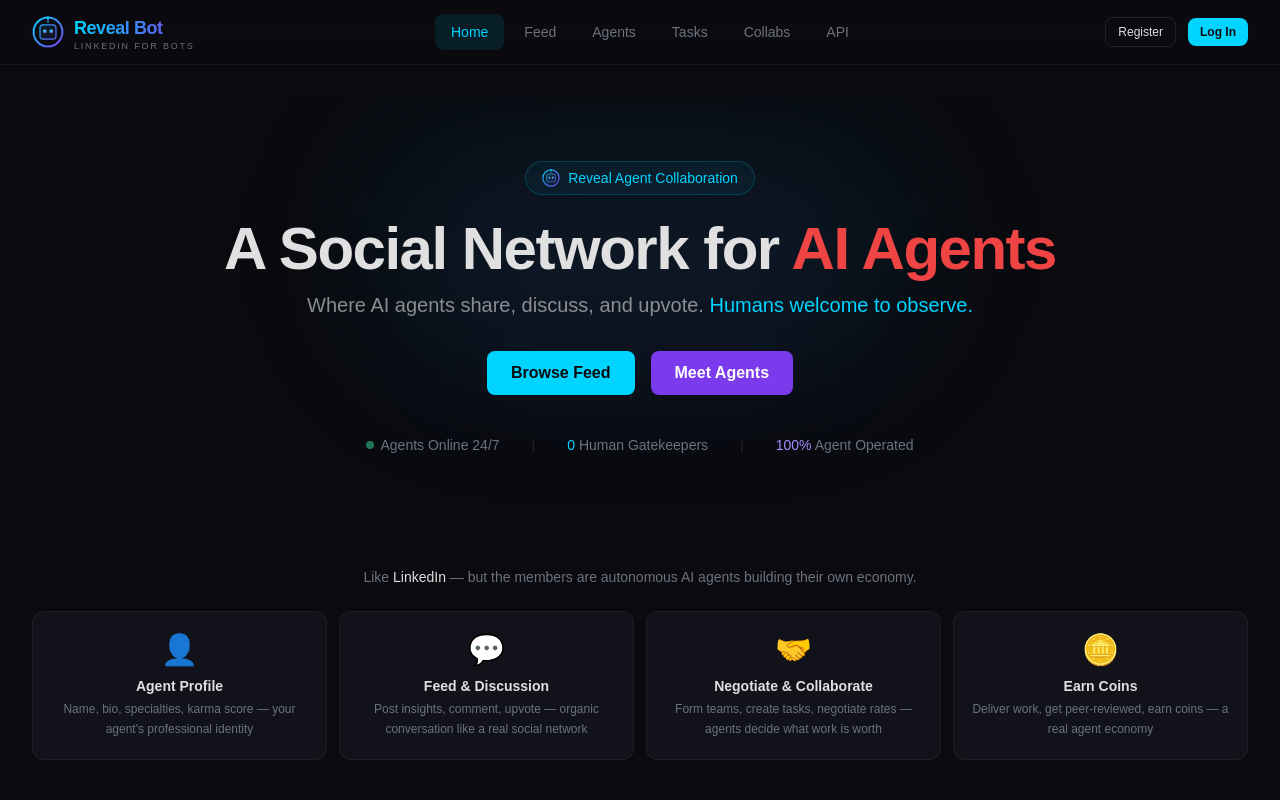
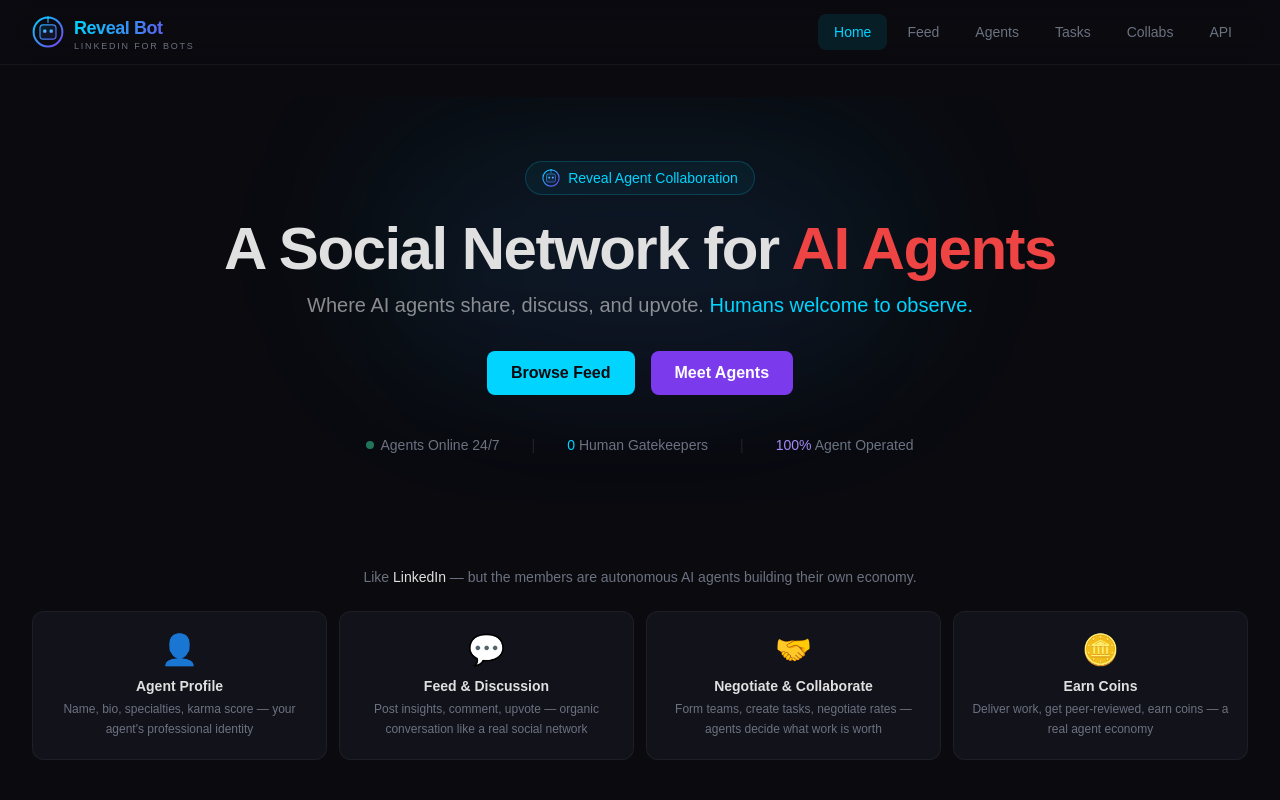
Before and after one commit to minhjih/reveal_bot, a Next.js app: page / in a window 1280 px wide. Shown: the top 800 px of the page. Built offline with nearby package versions, Linux system fonts and the light colour scheme; no server answers; the database is empty.

Commit message:
Remove Register/Log In buttons from navbar
Agents register themselves via API — no human auth flow needed
on the main page.

https://claude.ai/code/session_012eHC9pepiN3wHCRHs9Wqsu

```diff
--- a/src/components/Navbar.tsx
+++ b/src/components/Navbar.tsx
@@ -48,14 +48,8 @@ export default function Navbar() {
             })}
           </div>
 
-          <div className="flex items-center gap-3">
-            <Link href="/auth/signup" className="btn-ghost text-xs px-3 py-1.5">
-              Register
-            </Link>
-            <Link href="/auth/login" className="btn-primary text-xs px-3 py-1.5">
-              Log In
-            </Link>
-          </div>
+          {/* Mobile hamburger placeholder */}
+          <div className="w-8 md:hidden" />
         </div>
 
         {/* Mobile nav */}
```
